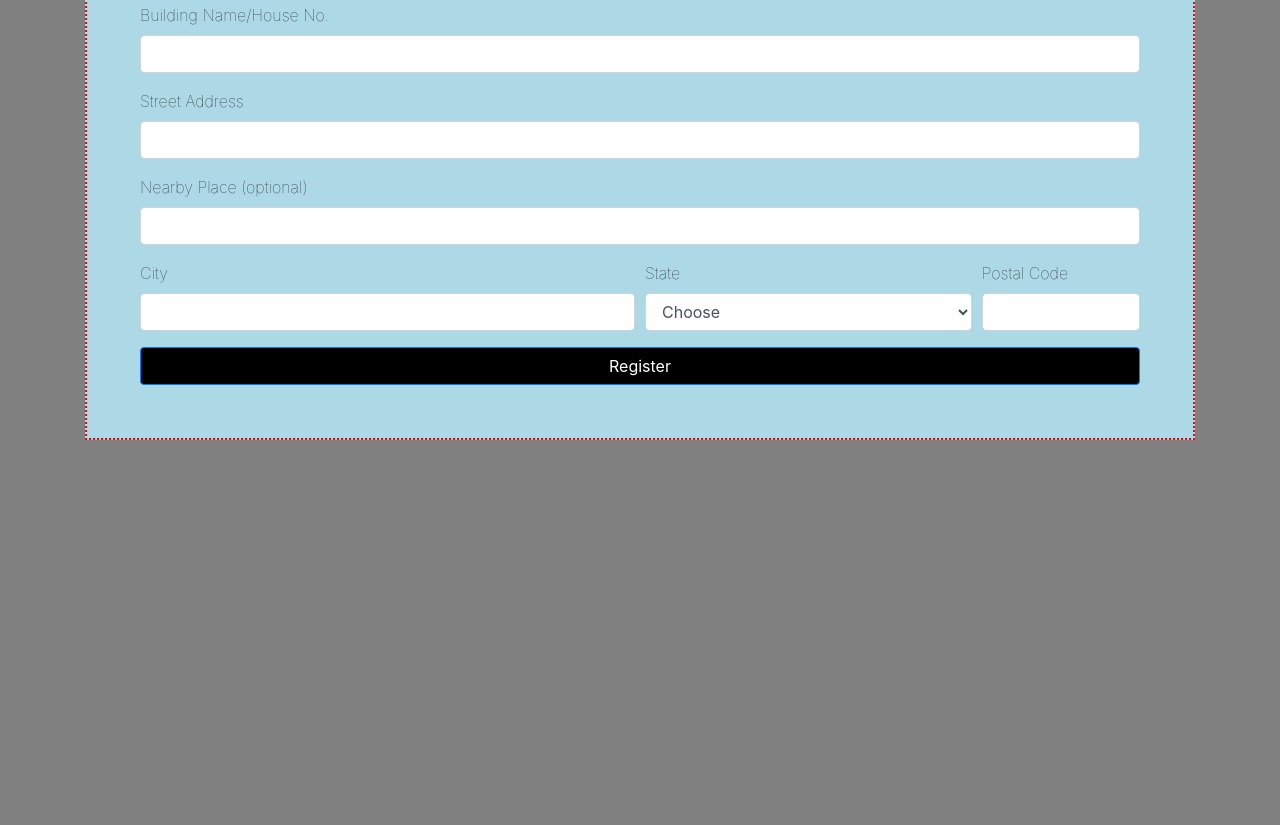
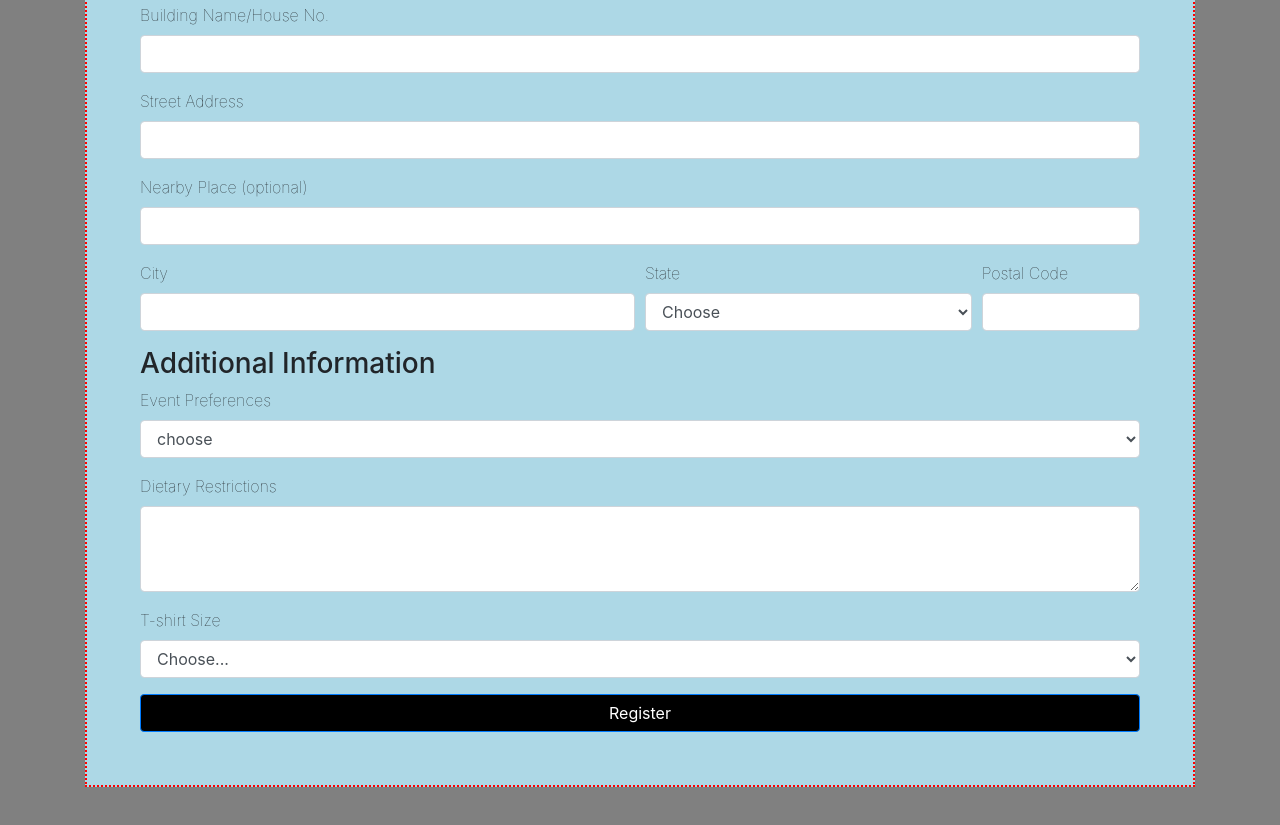
Before and after one commit to Priyanshuman8218/Minor-project, a plain HTML site: page Priyanshu yhills minor/minor/index.html in a window 1280 px wide. Shown: the part 715-1540 px from the top of the page. Before the commit the page ends 1205 px from the top, so only its background shows below. Drawn offline with nearby package versions, Linux system fonts and the light colour scheme; a script that the page names is missing.

Commit message:
additional index.html

```diff
--- a/Priyanshu yhills minor/minor/index.html
+++ b/Priyanshu yhills minor/minor/index.html
@@ -100,7 +100,36 @@
                     <input type="number" class="form-control" id="zip" name="zip" required>
                 </div>
             </div>
+                <!-- Additional Information Section -->
+            <h3>Additional Information</h3>
+            <div class="form-group">
+                <label for="eventPreferences">Event Preferences</label>
+                <select id="eventPreferences" class="form-control" name="eventPreferences" required>
+                    <option value="1">choose</option>
+                    <option value="2">sdf</option>
+                    <option value="4">xyz</option>
+                    <option value="3">ngr</option>
+                    <!-- option me kya dale smjh nhi aarha tha -->
 
+                </select>
+            </div>
+            <div class="form-group">
+                <label for="dietaryRestrictions">Dietary Restrictions</label>
+                <textarea class="form-control" id="dietaryRestrictions" name="dietaryRestrictions" rows="3"></textarea>
+            </div>
+            <div class="form-group">
+                <label for="tshirtSize">T-shirt Size</label>
+                <select id="tshirtSize" class="form-control" name="tshirtSize" required>
+                    <option value="">Choose...</option>
+                    <option value="S">S</option>
+                    <option value="M">M</option>
+                    <option value="L">L</option>
+                    <option value="XL">XL</option>
+                    <option value="XXL">XXL</option>
+                    <option value="XXXL">XXXL</option>
+
+                </select>
+            </div>
 
             <button type="submit" class="btn btn-primary btn-block" style="background-color: black;">Register</button>
         </form>
```
